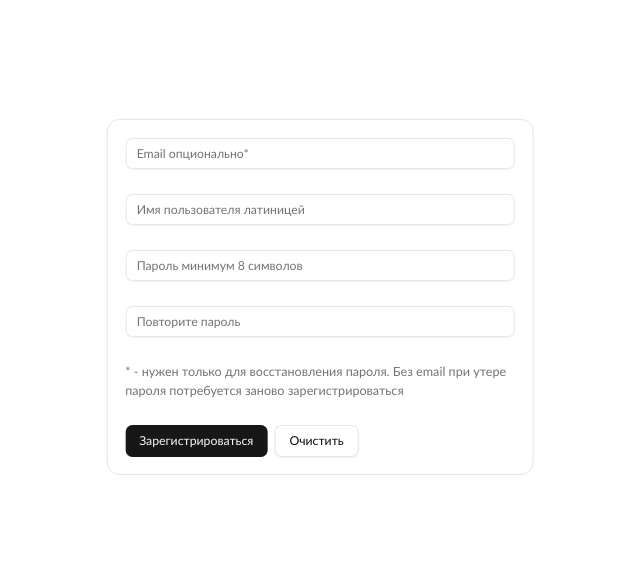
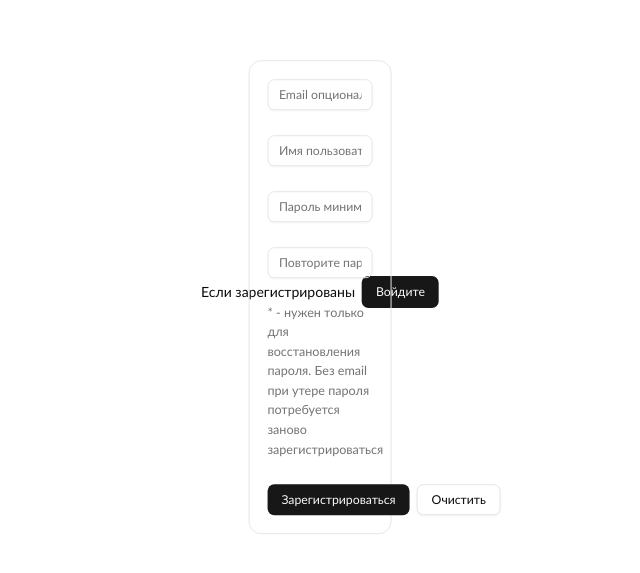
Before and after one commit to LLStudent83/balls_js, a React (Vite) app: page /register in a window 1280 px wide. Shown: the part 103-676 px from the top of the page, without its empty margins (320-960 px from the left). Built offline with nearby package versions, Linux system fonts and the light colour scheme; no server answers.

Commit message:
feat: на странице регистрации добавлен редирект на другие странице в зависимости от результата регистрации

```diff
--- a/src/pages/authPage/ui/AuthPage.tsx
+++ b/src/pages/authPage/ui/AuthPage.tsx
@@ -1,15 +1,51 @@
+import { Button } from "@shadcn/components/ui/button";
+import { type User, useUserStore } from "entities/User";
+import { useNavigate } from "react-router";
 import { type RegisterDto, useAuthControllerRegister } from "shared/api";
+import { authRoutes, gameRoutes } from "shared/constants/routes.config";
 import { AuthForm } from "./AuthForm";
 
 export function AuthPage() {
-	const register = useAuthControllerRegister();
+	const navigate = useNavigate();
+	const setUser = useUserStore.use.setUser();
+
+	const authHandler = (userData: User) => {
+		const { userId, nickName, email } = userData;
+		setUser({ userId, nickName, email });
+		const path = gameRoutes.withSlash.game;
+		navigate(path, { viewTransition: true });
+	};
+
+	const errorAuthHandler = (e) => {
+		// нужно распарсить ошибку и показать соответствующее сообщение
+		console.error("ошибка регистрации", e);
+	};
+
+	const register = useAuthControllerRegister({
+		mutation: {
+			onError: (e) => errorAuthHandler(e),
+			onSuccess: (data) => authHandler(data),
+		},
+	});
 
 	const registerHandler = (userData: RegisterDto) => {
 		register.mutate({ data: userData });
 	};
 
+	const redirectToLoginPage = () => {
+		navigate(authRoutes.withSlash.login, { viewTransition: true });
+	};
+
+	const redirectToLoginPageHandler = () => {
+		redirectToLoginPage();
+	};
+
 	return (
-		<div>
+		<div className="fixed left-1/2 top-1/2 -translate-x-1/2 -translate-y-1/2 w-[90%] lg:w-1/3 sm:w-1/2 ">
+			<div className="flex items-center justify-center gap-2 mb-3">
+				<p>Если зарегистрированы </p>{" "}
+				<Button onClick={redirectToLoginPageHandler}>Войдите</Button>
+			</div>
 			<AuthForm registerHandler={registerHandler} />
 		</div>
 	);
```
